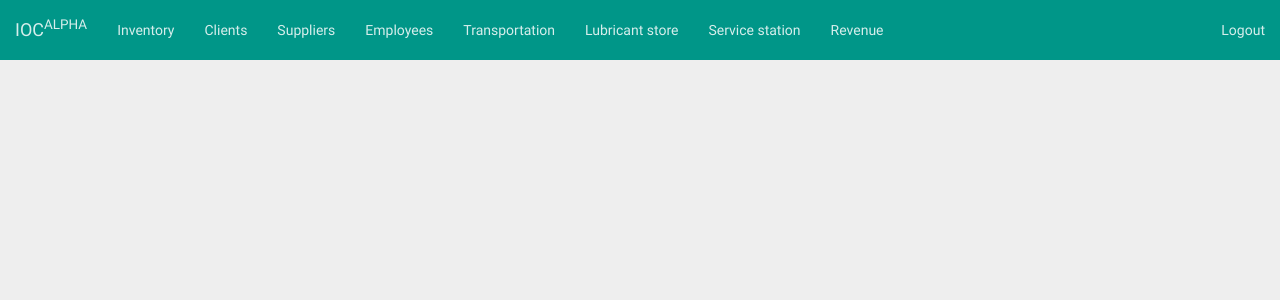
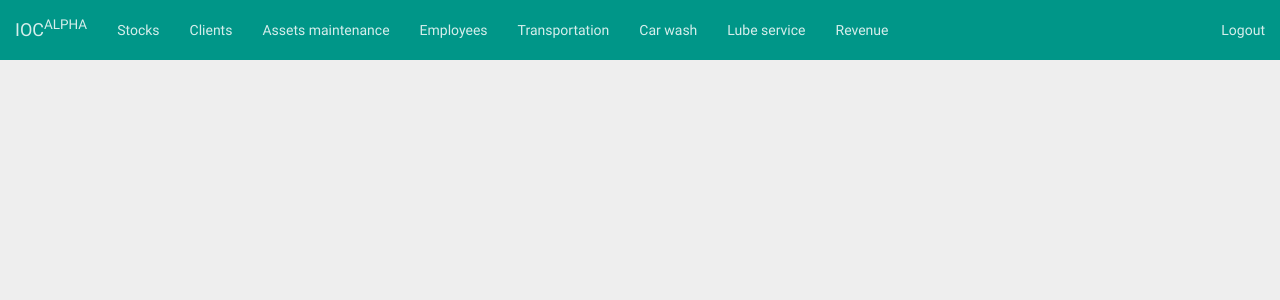
Before and after one commit to IOC-X/IOC, a PHP site: page /IOC/ in a window 1280 px wide. Shown: the top 300 px of the page. Run offline with PHP 8.4, Linux system fonts and the light colour scheme; some libraries are stand-ins or nearby versions.

Commit message:
Changed tab headers in navigation bar

```diff
--- a/views/header/header.php
+++ b/views/header/header.php
@@ -24,13 +24,13 @@
     </div>
     <div class="navbar-collapse collapse navbar-responsive-collapse">
         <ul class="nav navbar-nav">
-            <li><a href="<?php echo URL ?>stocks" class="nav-bar">Inventory</a></li>
+            <li><a href="<?php echo URL ?>stocks" class="nav-bar">Stocks</a></li>
             <li><a href="<?php echo URL ?>clients" class="nav-bar">Clients</a></li>
-            <li><a href="<?php echo URL ?>suppliers" class="nav-bar">Suppliers</a></li>
+            <li><a href="<?php echo URL ?>assets" class="nav-bar">Assets maintenance</a></li>
             <li><a href="<?php echo URL ?>employees" class="nav-bar">Employees</a></li>
             <li><a href="<?php echo URL ?>transport" class="nav-bar">Transportation</a></li>
-            <li><a href="<?php echo URL ?>otherstocks" class="nav-bar">Lubricant store</a></li>
-            <li><a href="<?php echo URL ?>service_station" class="nav-bar">Service station</a></li>
+            <li><a href="<?php echo URL ?>carwash" class="nav-bar">Car wash</a></li>
+            <li><a href="<?php echo URL ?>lube_service" class="nav-bar">Lube service</a></li>
             <li><a href="<?php echo URL ?>revenue" class="nav-bar">Revenue</a></li>
         </ul>
 
```
